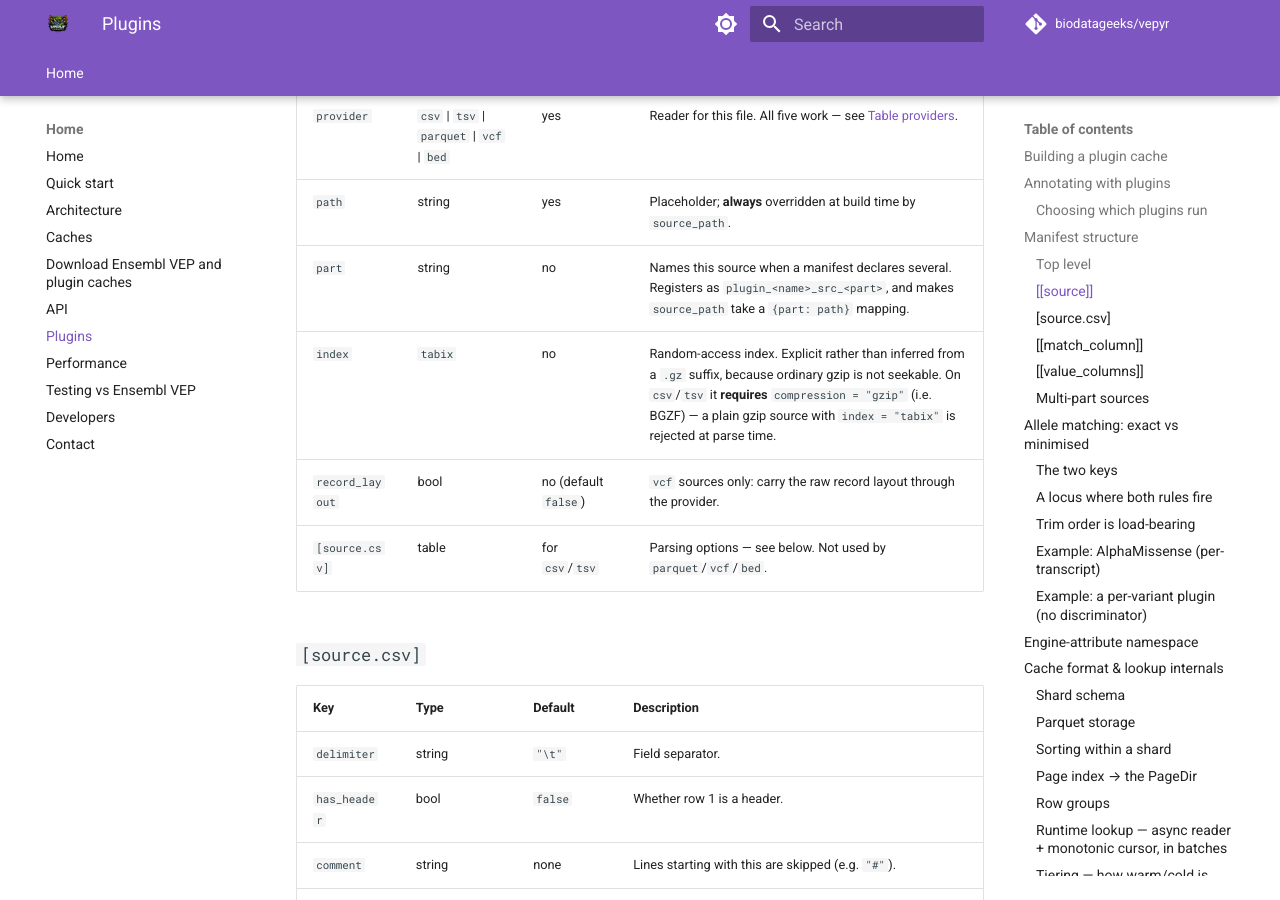
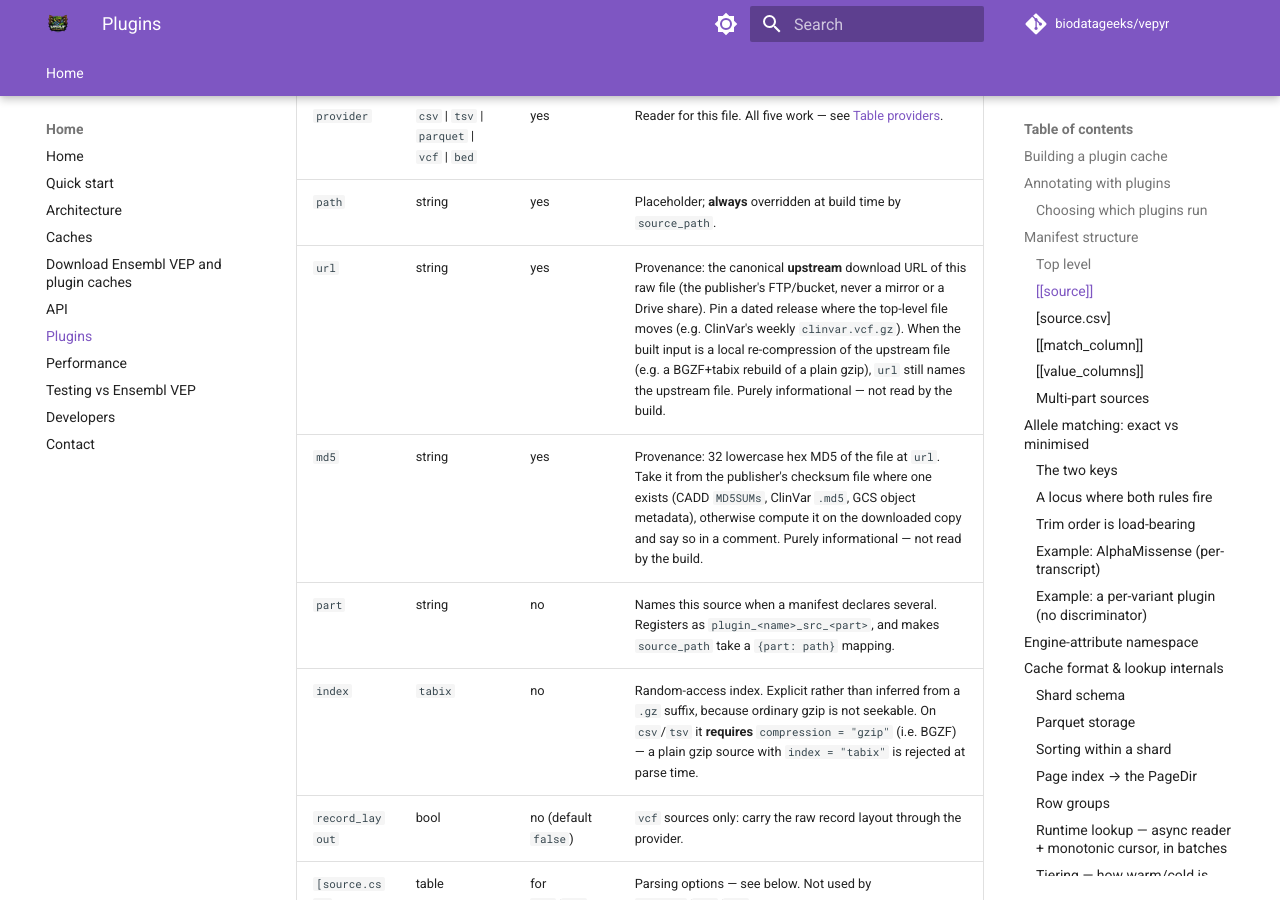
Before and after one commit to biodatageeks/vepyr, an MkDocs documentation site: the page built from docs/plugins.md, in a window 1280 px wide and 900 px high, scrolled down 3829 px. Built offline with MkDocs 1.6.1 and Material for MkDocs 9.7.7, drawn with Linux system fonts in a browser that asks for light colours; comment, search, counter and statistics services are not loaded; some of the changed text lies outside the part shown.

Commit message:
docs(plugins): document url and md5 provenance keys on [[source]]
vepyr-plugins manifests now declare, per [[source]], the canonical upstream
download `url` and the `md5` of that file (biodatageeks/vepyr-plugins#9).
Add both keys to the manifest reference table and to the two example
manifests. They are informational only; the builder does not read them.

Co-Authored-By: Claude Fable 5.1 <noreply@anthropic.com>
Claude-Session: https://claude.ai/code/session_01FAJ4fPMTUM2YV2xHcmPxDB

```diff
--- a/docs/plugins.md
+++ b/docs/plugins.md
@@ -171,6 +171,8 @@ source and map it to CSQ fields.
 |---|---|---|---|
 | `provider` | `csv` \| `tsv` \| `parquet` \| `vcf` \| `bed` | yes | Reader for this file. All five work — see [Table providers](#build-pipeline-table-providers-tables-views). |
 | `path` | string | yes | Placeholder; **always** overridden at build time by `source_path`. |
+| `url` | string | yes | Provenance: the canonical **upstream** download URL of this raw file (the publisher's FTP/bucket, never a mirror or a Drive share). Pin a dated release where the top-level file moves (e.g. ClinVar's weekly `clinvar.vcf.gz`). When the built input is a local re-compression of the upstream file (e.g. a BGZF+tabix rebuild of a plain gzip), `url` still names the upstream file. Purely informational — not read by the build. |
+| `md5` | string | yes | Provenance: 32 lowercase hex MD5 of the file at `url`. Take it from the publisher's checksum file where one exists (CADD `MD5SUMs`, ClinVar `.md5`, GCS object metadata), otherwise compute it on the downloaded copy and say so in a comment. Purely informational — not read by the build. |
 | `part` | string | no | Names this source when a manifest declares several. Registers as `plugin_<name>_src_<part>`, and makes `source_path` take a `{part: path}` mapping. |
 | `index` | `tabix` | no | Random-access index. Explicit rather than inferred from a `.gz` suffix, because ordinary gzip is not seekable. On `csv`/`tsv` it **requires** `compression = "gzip"` (i.e. BGZF) — a plain gzip source with `index = "tabix"` is rejected at parse time. |
 | `record_layout` | bool | no (default `false`) | `vcf` sources only: carry the raw record layout through the provider. |
@@ -414,6 +416,8 @@ FROM plugin_alphamissense_src
 [[source]]
 provider = "tsv"
 path = "AlphaMissense_hg38.tsv.gz"
+url  = "https://storage.googleapis.com/dm_alphamissense/AlphaMissense_hg38.tsv.gz"
+md5  = "9fd167735f16a1b87da6eb3e4c25fcb5"
   [source.csv]
   delimiter   = "\t"
   has_header  = false
@@ -461,6 +465,8 @@ FROM plugin_demo_score_src
 [[source]]
 provider = "tsv"
 path = "demo.tsv.gz"
+url  = "https://example.org/demo/v1/demo.tsv.gz"
+md5  = "d41d8cd98f00b204e9800998ecf8427e"
   [source.csv]
   delimiter = "\t"
   has_header = false
```
